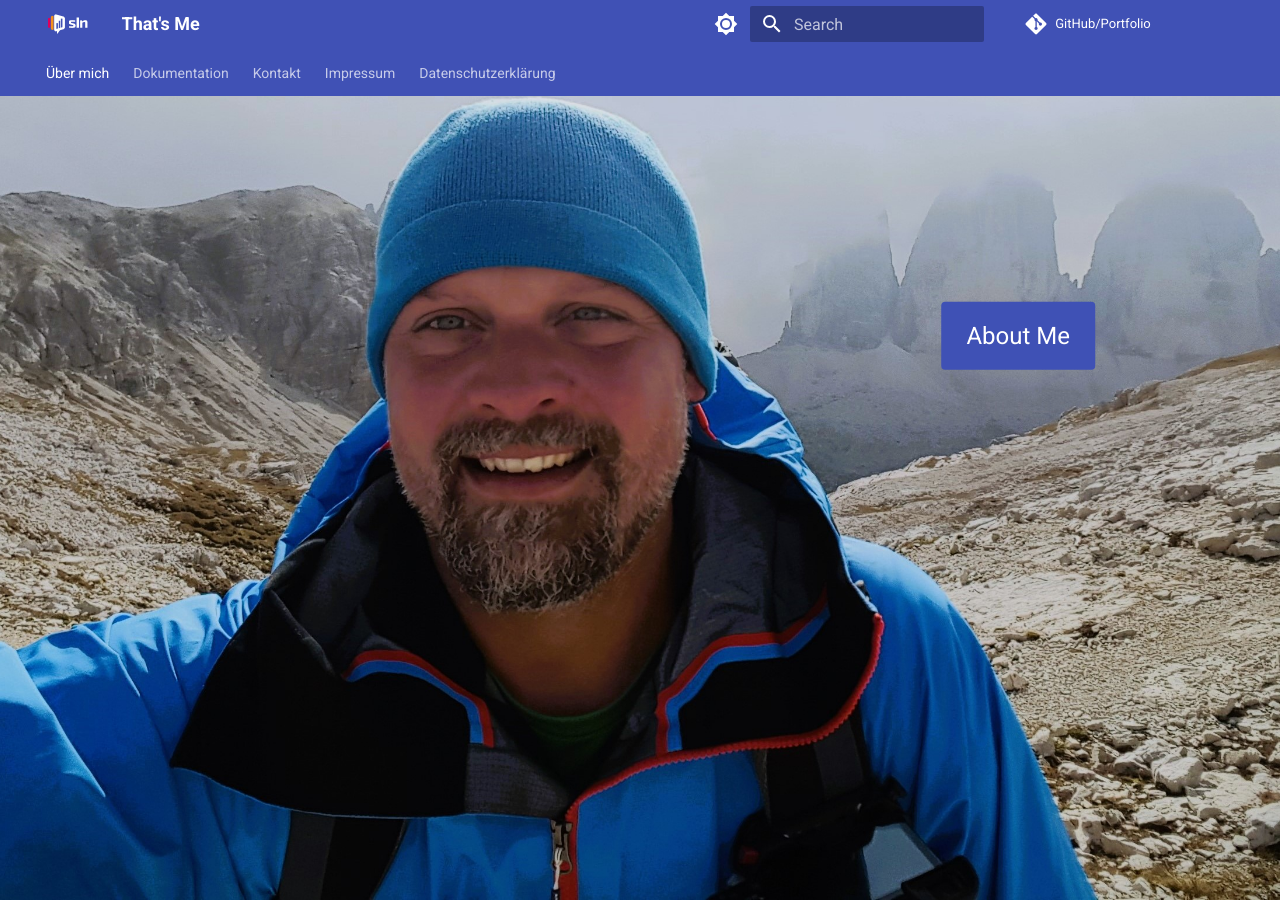
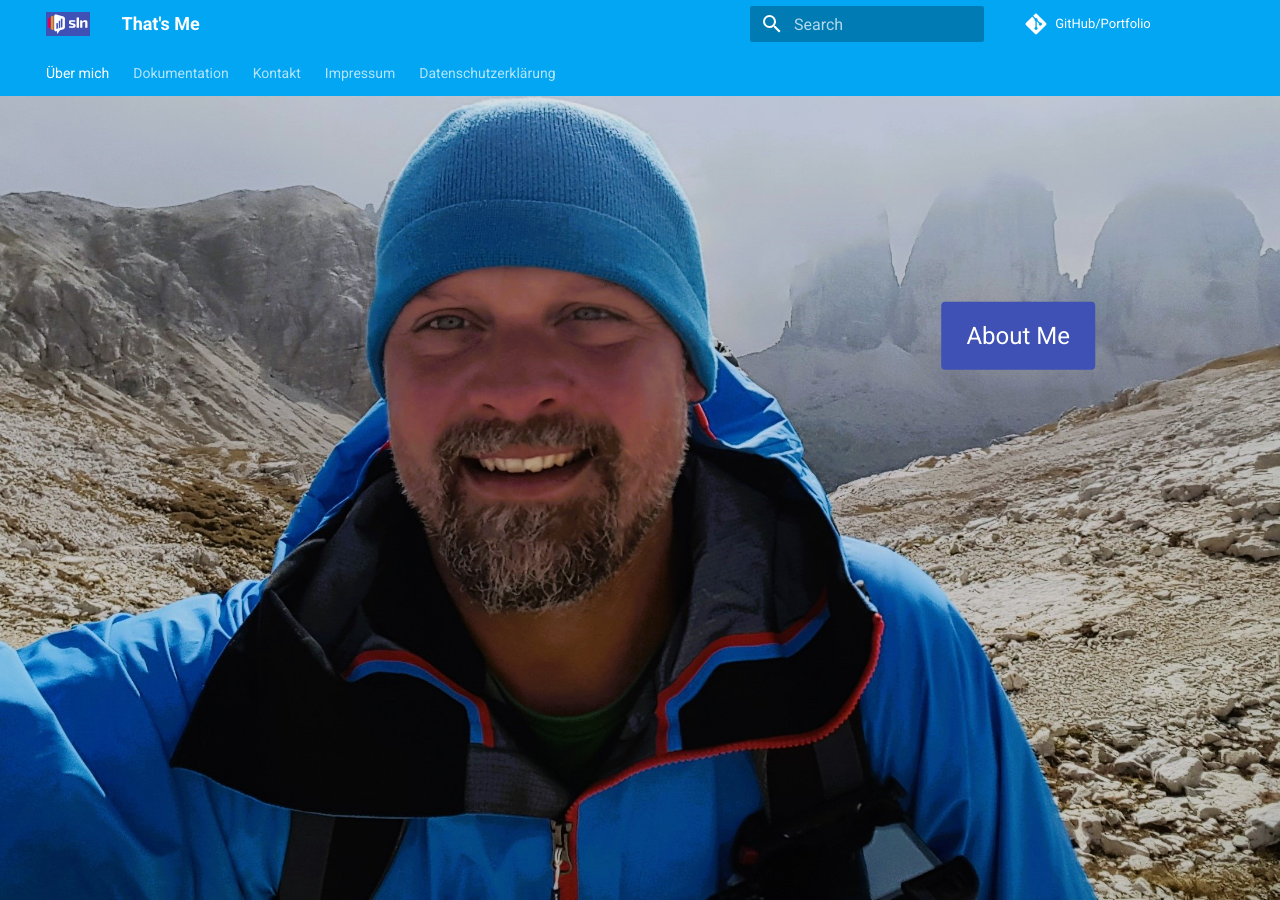
Before and after one commit to OnPlastic/Portfolio, an MkDocs documentation site: the page built from docs/index.md, in a window 1280 px wide and 900 px high. Built offline with MkDocs 1.6.1 and Material for MkDocs 9.7.7, drawn with Linux system fonts in a browser that asks for light colours; comment, search, counter and statistics services are not loaded.

Commit message:
farbe zu "lihgt blue" geändert

```diff
--- a/mkdocs.yml
+++ b/mkdocs.yml
@@ -19,6 +19,7 @@ theme:
     - navigation.footer
     - toc.follow
   palette:
+    - primary: light blue
     # Palette toggle for light mode
     - scheme: default
       toggle:
```
